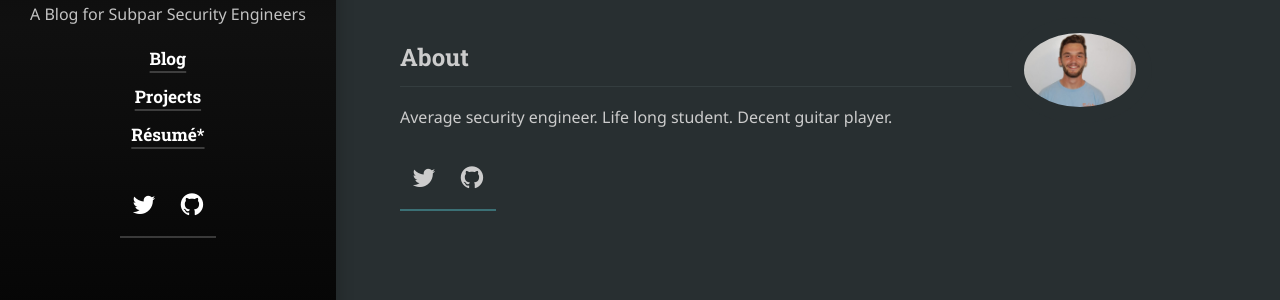
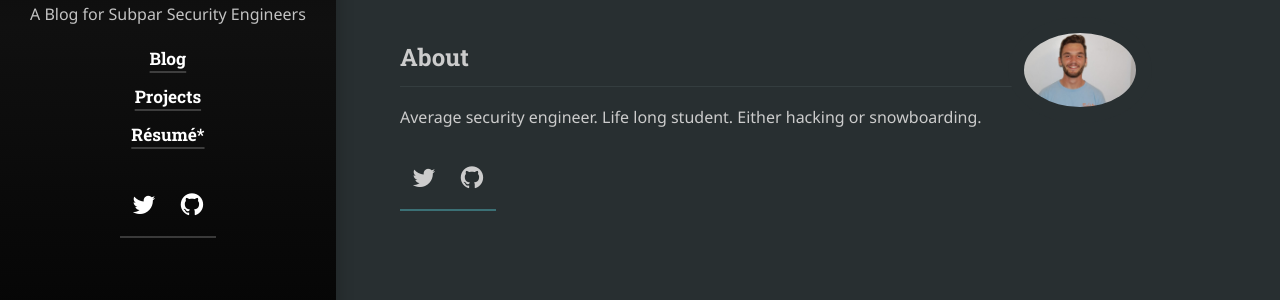
Before and after one commit to jmagi98/jmagi98.github.io, a Jekyll site: the page built from _posts/2020-12-20-ultimate-hacking-resource-guide.md, in a window 1280 px wide and 900 px high, scrolled down 4348 px. Shown: the part 425-725 px from the top of the window. Built offline with Jekyll 4.4.1, drawn with Linux system fonts in a browser that asks for light colours; cached includes are drawn as plain includes; nearby versions of some CDN libraries; some web fonts are replaced; library files that are not in the unit come from our copies.

Commit message:
updated bio

```diff
--- a/_data/authors.yml
+++ b/_data/authors.yml
@@ -8,7 +8,7 @@ author1:
   # Used at the bottom of each page and at the top of the `about` layout
   # Markdown enabled, can use multiple paragraphs (enabled by `|`)
   about:             |
-    Average security engineer. Life long student. Decent guitar player.
+    Average security engineer. Life long student. Either hacking or snowboarding.
 
   # This photo will be used in the about section
   picture:
```
